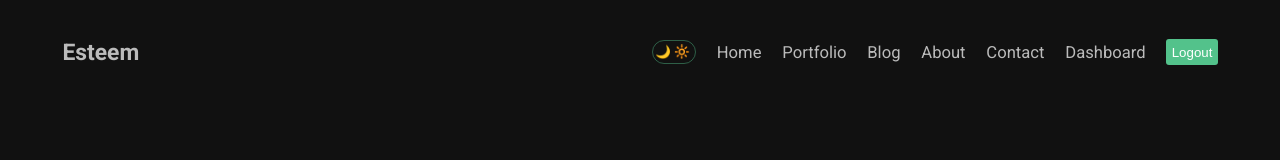
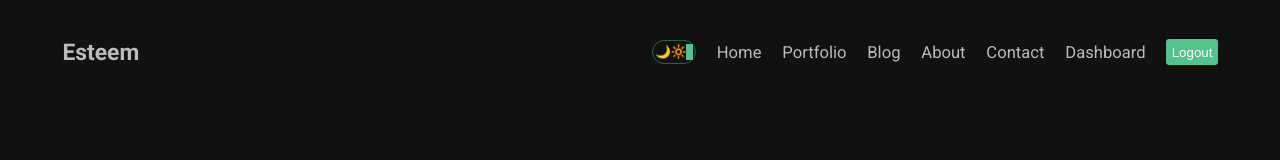
Before and after one commit to esteemayo/next_13, a Next.js app: page / in a window 1280 px wide. Shown: the top 160 px of the page. Built offline with nearby package versions, Linux system fonts and the light colour scheme.

Commit message:
fix: add styling

```diff
--- a/src/components/darkModeToggle/DarkModeToggle.module.scss
+++ b/src/components/darkModeToggle/DarkModeToggle.module.scss
@@ -11,4 +11,10 @@
   .icon {
     font-size: 1.2rem;
   }
+
+  .ball {
+    width: 1.5rem;
+    height: 1.5rem;
+    background-color: var(--clr-main);
+  }
 }
```
